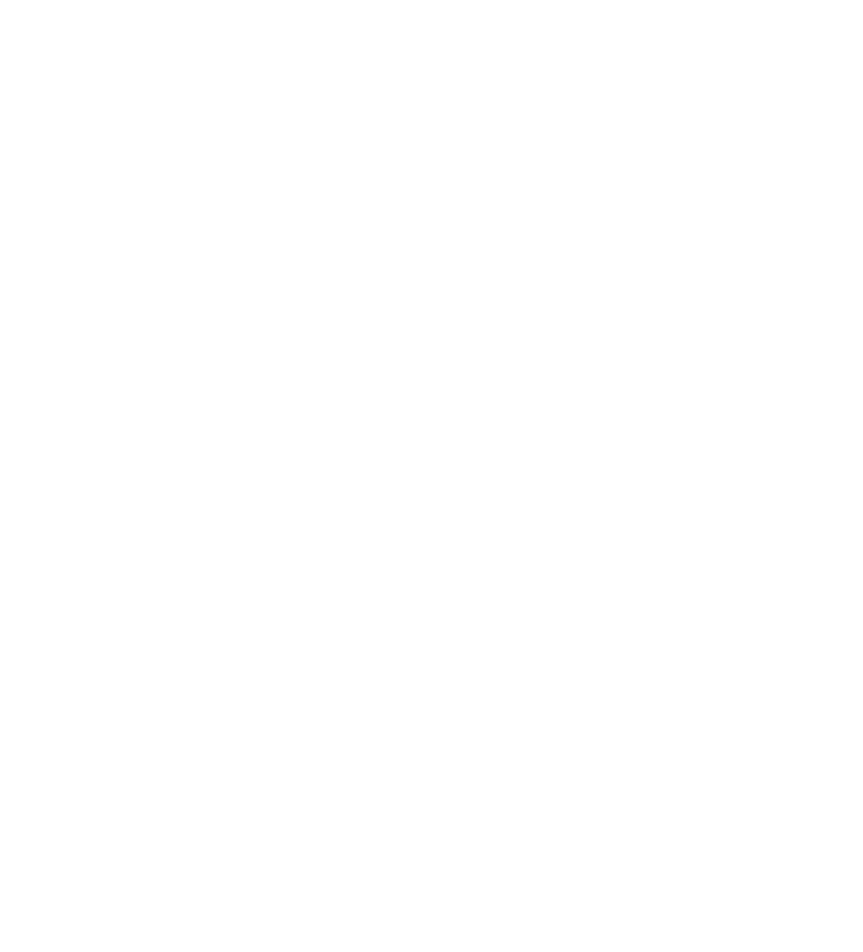
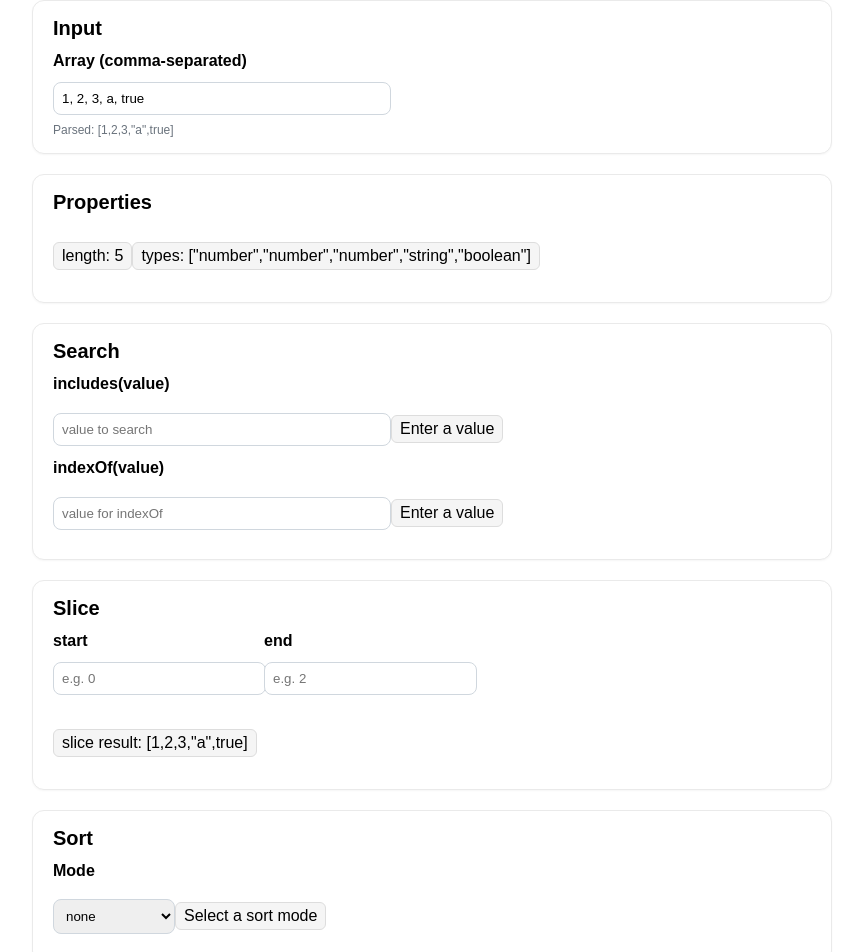
Before and after one commit to AadhitViji/Infospica, a React (Create React App) app: page /arrays in a window 1280 px wide. Before the commit this address had no page. Shown: the part 100-1052 px from the top of the page, without its empty margins (208-1071 px from the left). Before the commit the page ends 800 px from the top, so only its background shows below. Built offline with nearby package versions, Linux system fonts and the light colour scheme.

Commit message:
created arrays page

```diff
--- a/src/App.css
+++ b/src/App.css
@@ -117,13 +117,33 @@
 }
 
 .functions-nav-button:hover {
-  background-color: #4a02b7;
+  background-color: #a90bc8;
+  text-decoration: none;
+}
+
+/* Arrays page nav button (distinct color) */
+.arrays-nav-button {
+  display: block;
+  margin: 10px auto 0; /* small gap below the previous button */
+  padding: 10px 20px;
+  font-size: 16px;
+  background-color: #9f0fd8; /* amber */
+  color: #1f1f1f;
+  border: none;
+  border-radius: 4px;
+  cursor: pointer;
+  text-decoration: none;
+  text-align: center;
+  max-width: 200px;
+}
+
+.arrays-nav-button:hover {
+  background-color: #da0669;
   text-decoration: none;
 }
 
 .back-button {
   display: block;
-  margin: 20px auto;
   padding: 10px 20px;
   font-size: 16px;
   background-color: #2196F3;
--- a/src/App.js
+++ b/src/App.js
@@ -10,6 +10,7 @@ import EventsPage from "./pages/EventsPage";
 import ConditionsPage from "./pages/ConditionsPage";
 import LoopsPage from "./pages/LoopsPage";
 import FunctionsPage from "./pages/FunctionsPage";
+import ArraysPage from "./pages/ArraysPage";
 
 const App = () => {
   return (
@@ -37,6 +38,9 @@ const App = () => {
               <Link to="/functions" className="functions-nav-button">
                 Functions Demo
               </Link>
+              <Link to="/arrays" className="arrays-nav-button">
+                Arrays Demo
+              </Link>
             </>
           }
         />
@@ -45,6 +49,7 @@ const App = () => {
         <Route path="/conditions" element={<ConditionsPage />} />
         <Route path="/loops" element={<LoopsPage />} />
         <Route path="/functions" element={<FunctionsPage />} />
+        <Route path="/arrays" element={<ArraysPage />} />
       </Routes>
     </div>
   );
--- /dev/null
+++ b/src/pages/ArraysPage.js
@@ -0,0 +1,168 @@
+import React, { useEffect, useMemo, useState } from 'react';
+import BackButton from '../components/BackButton';
+
+const ArraysPage = () => {
+  const [arr, setArr] = useState([1, 'two', true, { a: 3 }, [4, 5], null, undefined]);
+
+  const [newType, setNewType] = useState('number');
+  const [newValue, setNewValue] = useState('');
+  const [includesQuery, setIncludesQuery] = useState('');
+
+  useEffect(() => {
+    console.log('ArraysPage loaded');
+  }, []);
+
+  const [sourceText, setSourceText] = useState('1, 2, 3, a, true');
+  const [parseError, setParseError] = useState('');
+  const [searchValue, setSearchValue] = useState('');
+  const [indexValue, setIndexValue] = useState('');
+  const [sliceStart, setSliceStart] = useState('');
+  const [sliceEnd, setSliceEnd] = useState('');
+  const [sortMode, setSortMode] = useState('none');
+
+  const coercePrimitive = (s) => {
+    if (s === 'true') return true;
+    if (s === 'false') return false;
+    if (s === 'null') return null;
+    if (s === 'undefined') return undefined;
+    const n = Number(s);
+    return Number.isNaN(n) ? s : n;
+  };
+
+  const parsed = useMemo(() => {
+    setParseError('');
+    try {
+      const val = JSON.parse(sourceText);
+      if (Array.isArray(val)) return val;
+      return [val];
+    } catch {
+      try {
+        const tokens = sourceText
+          .split(',')
+          .map(t => t.trim())
+          .filter(t => t.length > 0)
+          .map(coercePrimitive);
+        return tokens;
+      } catch (e) {
+        setParseError('Unable to parse input');
+        return [];
+      }
+    }
+  }, [sourceText]);
+
+  const length = parsed.length;
+  const types = useMemo(
+    () => parsed.map(x => (Array.isArray(x) ? 'array' : typeof x)),
+    [parsed]
+  );
+
+  const includesResult = useMemo(() => {
+    if (searchValue === '') return 'Enter a value';
+    const q = coercePrimitive(searchValue);
+    const inc = parsed.includes(q);
+    return `includes: ${inc}`;
+  }, [parsed, searchValue]);
+
+  const indexOfResult = useMemo(() => {
+    if (indexValue === '') return 'Enter a value';
+    const q = coercePrimitive(indexValue);
+    const idx = parsed.indexOf(q);
+    return `indexOf: ${idx}`;
+  }, [parsed, indexValue]);
+
+  const sliceResult = useMemo(() => {
+    const s = sliceStart === '' ? undefined : Number(sliceStart);
+    const e = sliceEnd === '' ? undefined : Number(sliceEnd);
+    const out = parsed.slice(s, e);
+    return JSON.stringify(out);
+  }, [parsed, sliceStart, sliceEnd]);
+
+  const sortResult = useMemo(() => {
+    const a = [...parsed];
+    switch (sortMode) {
+      case 'numberAsc':
+        return JSON.stringify(a.filter(x => typeof x === 'number').sort((x, y) => x - y));
+      case 'numberDesc':
+        return JSON.stringify(a.filter(x => typeof x === 'number').sort((x, y) => y - x));
+      case 'stringAsc':
+        return JSON.stringify(a.filter(x => typeof x === 'string').sort());
+      case 'stringDesc':
+        return JSON.stringify(a.filter(x => typeof x === 'string').sort().reverse());
+      default:
+        return 'Select a sort mode';
+    }
+  }, [parsed, sortMode]);
+
+  return (
+    <div className="conditions-container">
+      <h1>Arrays Demo</h1>
+
+      <div className="conditions-section">
+        <h2>Input</h2>
+        <label htmlFor="arrayInput" className="conditions-label">Array (comma-separated)</label>
+        <input
+          id="arrayInput"
+          className="conditions-input"
+          type="text"
+          value={sourceText}
+          onChange={(e) => setSourceText(e.target.value)}
+          placeholder='e.g. [1, "a", true] or 1, a, true'
+        />
+        {parseError ? (
+          <div className="conditions-error">{parseError}</div>
+        ) : (
+          <div className="conditions-helper">Parsed: {JSON.stringify(parsed)}</div>
+        )}
+      </div>
+
+      <div className="conditions-section">
+        <h2>Properties</h2>
+        <p className="conditions-badge">length: {length}</p>
+        <p className="conditions-badge">types: {JSON.stringify(types)}</p>
+      </div>
+
+      <div className="conditions-section">
+        <h2>Search</h2>
+        <label htmlFor="includesVal" className="conditions-label">includes(value)</label>
+        <input id="includesVal" className="conditions-input" type="text" value={searchValue} onChange={(e) => setSearchValue(e.target.value)} placeholder="value to search" />
+        <p className="conditions-badge">{includesResult}</p>
+
+        <label htmlFor="indexVal" className="conditions-label">indexOf(value)</label>
+        <input id="indexVal" className="conditions-input" type="text" value={indexValue} onChange={(e) => setIndexValue(e.target.value)} placeholder="value for indexOf" />
+        <p className="conditions-badge">{indexOfResult}</p>
+      </div>
+
+      <div className="conditions-section">
+        <h2>Slice</h2>
+        <div className="checkbox-row">
+          <div>
+            <label htmlFor="sliceStart" className="conditions-label">start</label>
+            <input id="sliceStart" className="conditions-input" type="number" value={sliceStart} onChange={(e) => setSliceStart(e.target.value)} placeholder="e.g. 0" />
+          </div>
+          <div>
+            <label htmlFor="sliceEnd" className="conditions-label">end</label>
+            <input id="sliceEnd" className="conditions-input" type="number" value={sliceEnd} onChange={(e) => setSliceEnd(e.target.value)} placeholder="e.g. 2" />
+          </div>
+        </div>
+        <p className="conditions-badge">slice result: {sliceResult}</p>
+      </div>
+
+      <div className="conditions-section">
+        <h2>Sort</h2>
+        <label htmlFor="sortMode" className="conditions-label">Mode</label>
+        <select id="sortMode" className="conditions-select" value={sortMode} onChange={(e) => setSortMode(e.target.value)}>
+          <option value="none">none</option>
+          <option value="numberAsc">numbers asc</option>
+          <option value="numberDesc">numbers desc</option>
+          <option value="stringAsc">strings asc</option>
+          <option value="stringDesc">strings desc</option>
+        </select>
+        <p className="conditions-badge">{sortResult}</p>
+      </div>
+
+      <BackButton />
+    </div>
+  );
+};
+
+export default ArraysPage;
```
